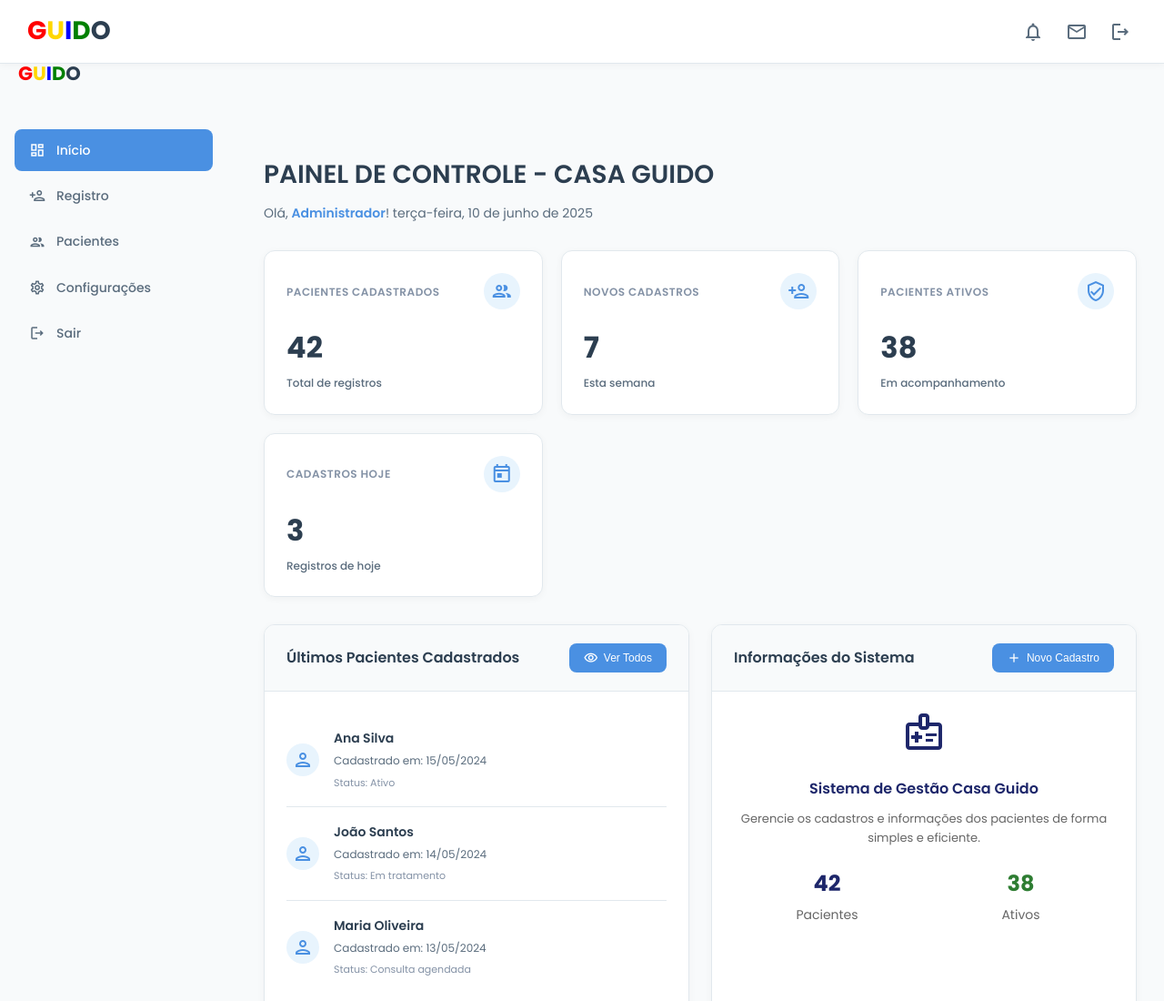
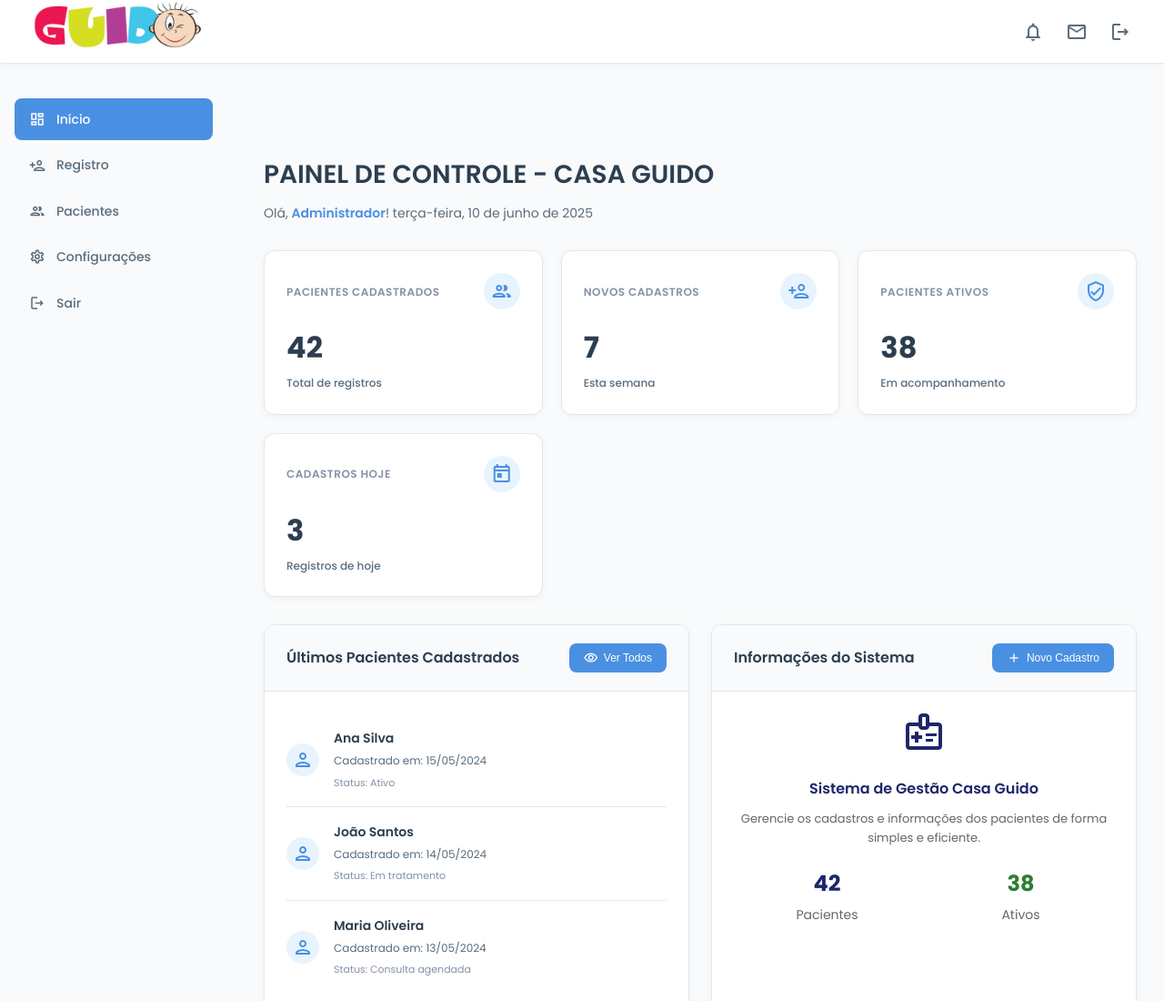
Before and after one commit to kevenscharttz/dashboard-casaguido, a website: page index.html in a window 1280 px wide. Shown: the top 1100 px of the page at 91% size. Drawn offline with nearby package versions, Linux system fonts and the light colour scheme.

Commit message:
mudado logo inicial para imagem

```diff
--- a/index.html
+++ b/index.html
@@ -18,7 +18,7 @@
         </button>
         <div class="header-left">
           <h1 class="logo-colored">
-            <span style="color: red;">G</span><span style="color: #ffd700;">U</span><span style="color: blue;">I</span><span style="color: green;">D</span>O
+            <img src="../img/logo-nova.png" alt="Casa Guido">
           </h1>
         </div>
         <nav class="header-right">
@@ -36,9 +36,6 @@
 
       <aside id="sidebar">
         <header class="sidebar-title">
-          <h2 class="sidebar-brand">
-            <span style="color: red;">G</span><span style="color: #ffd700;">U</span><span style="color: blue;">I</span><span style="color: green;">D</span>O
-          </h2>
           <button class="material-icons-outlined" onclick="closeSidebar()" aria-label="Fechar menu">close</button>
         </header>
         <nav class="sidebar-list">
```
